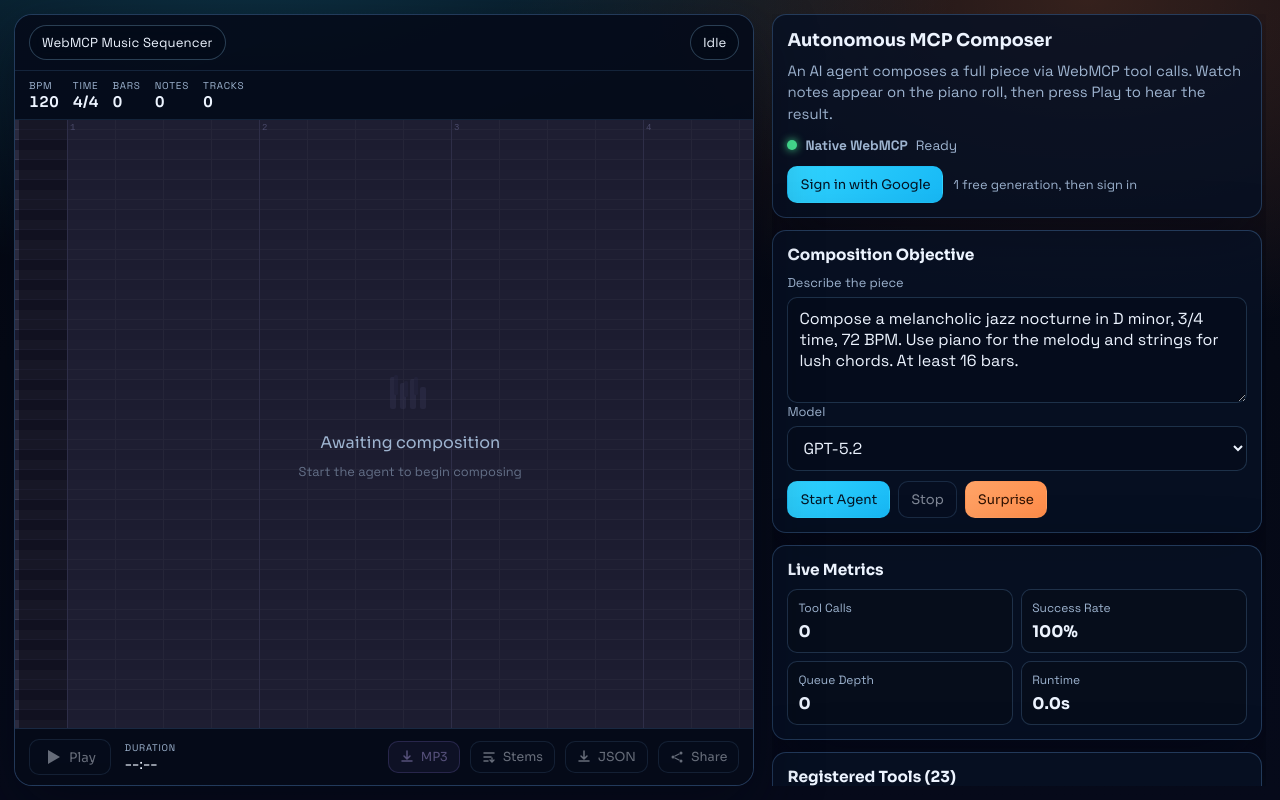
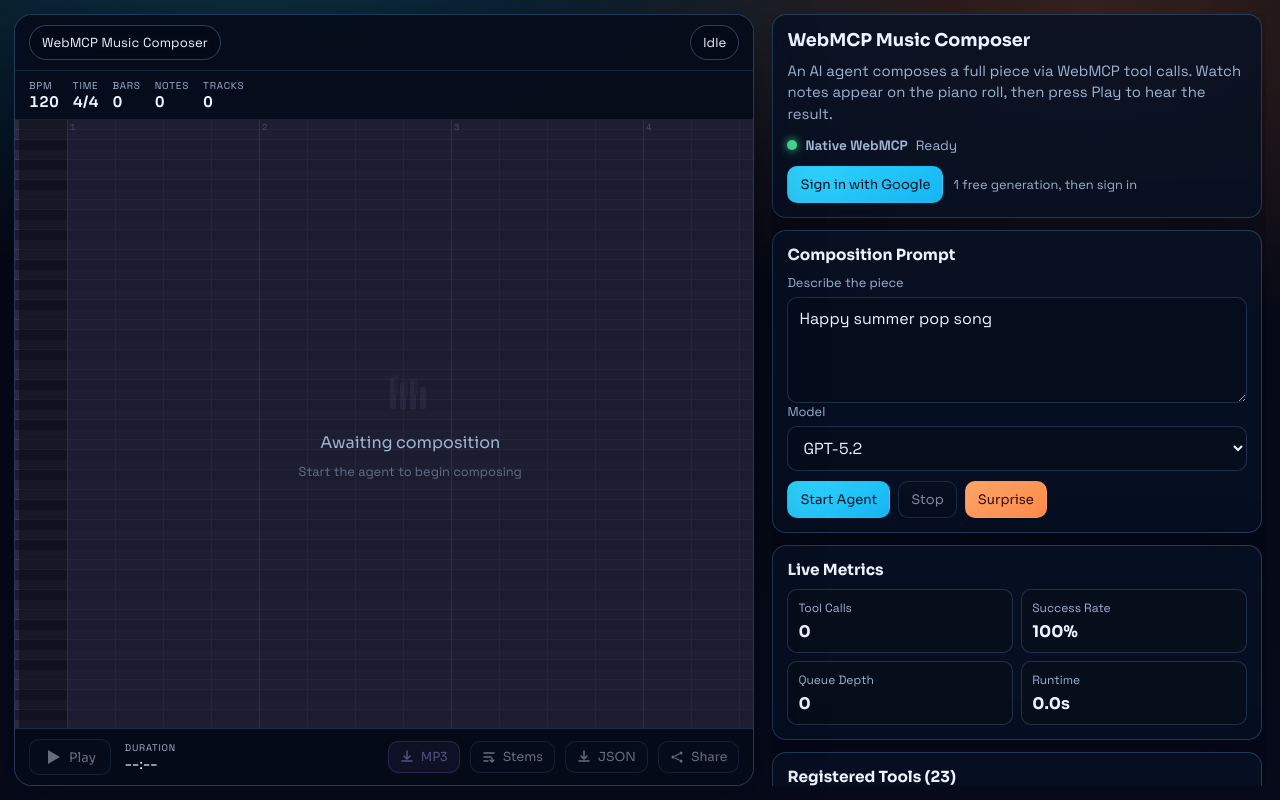
Before and after one commit to Leanmcp-Community/music-composer-webmcp, a React (Vite) app: page / in a window 1280 px wide. Built offline with nearby package versions, Linux system fonts and the light colour scheme.

Commit message:
Title, favicon, heading cleanups

```diff
--- a/index.html
+++ b/index.html
@@ -1,12 +1,16 @@
 <!doctype html>
 <html lang="en">
+
 <head>
   <meta charset="UTF-8" />
   <meta name="viewport" content="width=device-width, initial-scale=1.0" />
-    <title>WebMCP React Paint Studio</title>
+  <title>WebMCP Music Composer</title>
+  <link rel="icon" type="image/x-icon" href="/favicon.ico" />
 </head>
+
 <body>
   <div id="root"></div>
   <script type="module" src="/src/main.tsx"></script>
 </body>
+
 </html>
--- a/src/App.tsx
+++ b/src/App.tsx
@@ -19,7 +19,7 @@
 
 const DEFAULT_CONFIG: AgentRunConfig = {
   objective:
-    "Compose a melancholic jazz nocturne in D minor, 3/4 time, 72 BPM. Use piano for the melody and strings for lush chords. At least 16 bars.",
+    "Happy summer pop song",
   provider: DEFAULT_MODEL.provider,
   model: DEFAULT_MODEL.model,
   apiKey: "",
@@ -97,7 +97,7 @@
   writer.close();
   const reader = cs.readable.getReader();
   const chunks: Uint8Array[] = [];
-  for (;;) {
+  for (; ;) {
     const { done, value } = await reader.read();
     if (done) break;
     chunks.push(new Uint8Array(value));
@@ -116,7 +116,7 @@
   writer.close();
   const reader = ds.readable.getReader();
   const chunks: Uint8Array[] = [];
-  for (;;) {
+  for (; ;) {
     const { done, value } = await reader.read();
     if (done) break;
     chunks.push(new Uint8Array(value));
@@ -611,7 +611,7 @@
     <div className="app-shell">
       <section className="stage-panel">
         <div className="stage-header">
-          <div className="badge">WebMCP Music Sequencer</div>
+          <div className="badge">WebMCP Music Composer</div>
           <div className="scene">{snapshot.scene}</div>
         </div>
 
@@ -648,7 +648,7 @@
 
       <aside className="control-panel">
         <section className="panel hero">
-          <h1>Autonomous MCP Composer</h1>
+          <h1>WebMCP Music Composer</h1>
           <p>
             An AI agent composes a full piece via WebMCP tool calls. Watch notes appear on the piano roll,
             then press Play to hear the result.
@@ -673,7 +673,7 @@
         </section>
 
         <section className="panel">
-          <h2>Composition Objective</h2>
+          <h2>Composition Prompt</h2>
 
           <label className="field">
             <span>Describe the piece</span>
```
Also changed, not shown: 1 other file (tests, documents, lock files or other folders). Lines whose indentation alone changed are shown as unchanged.
